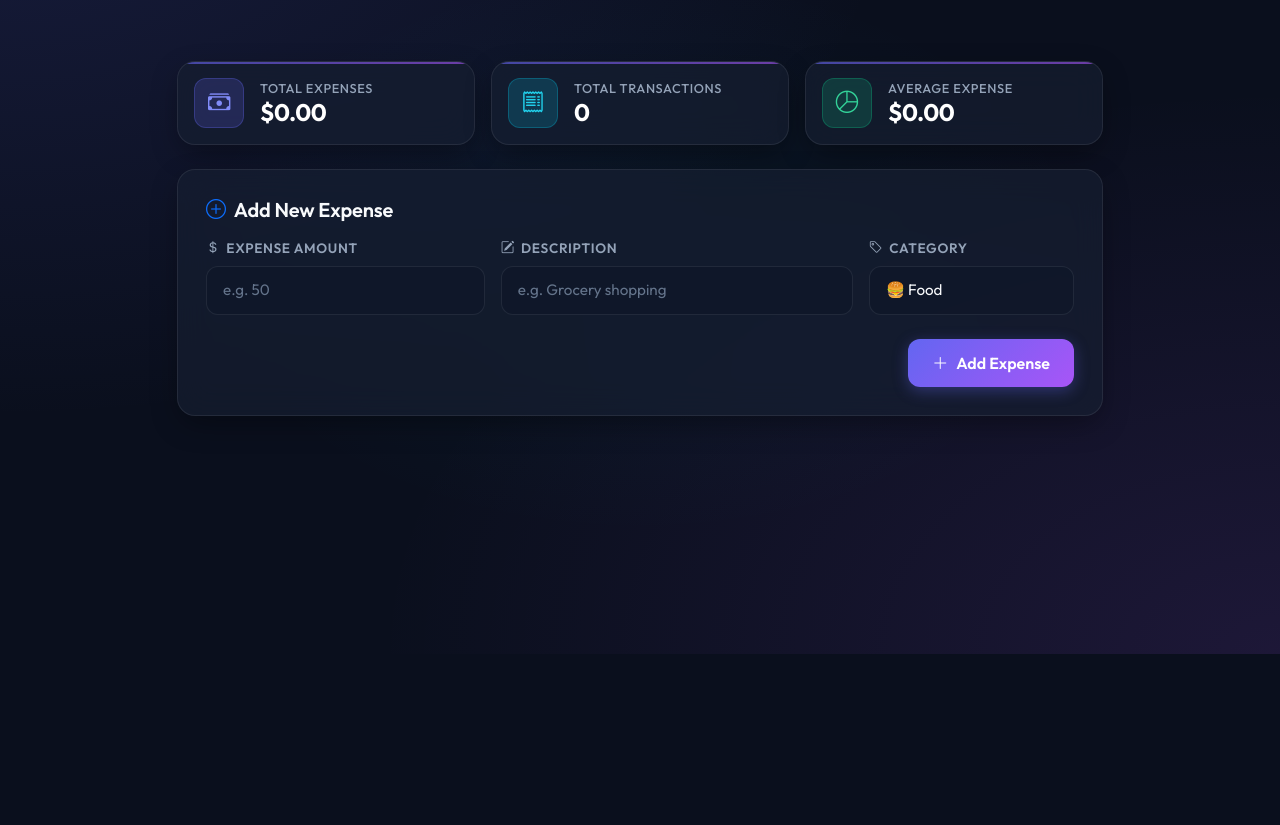
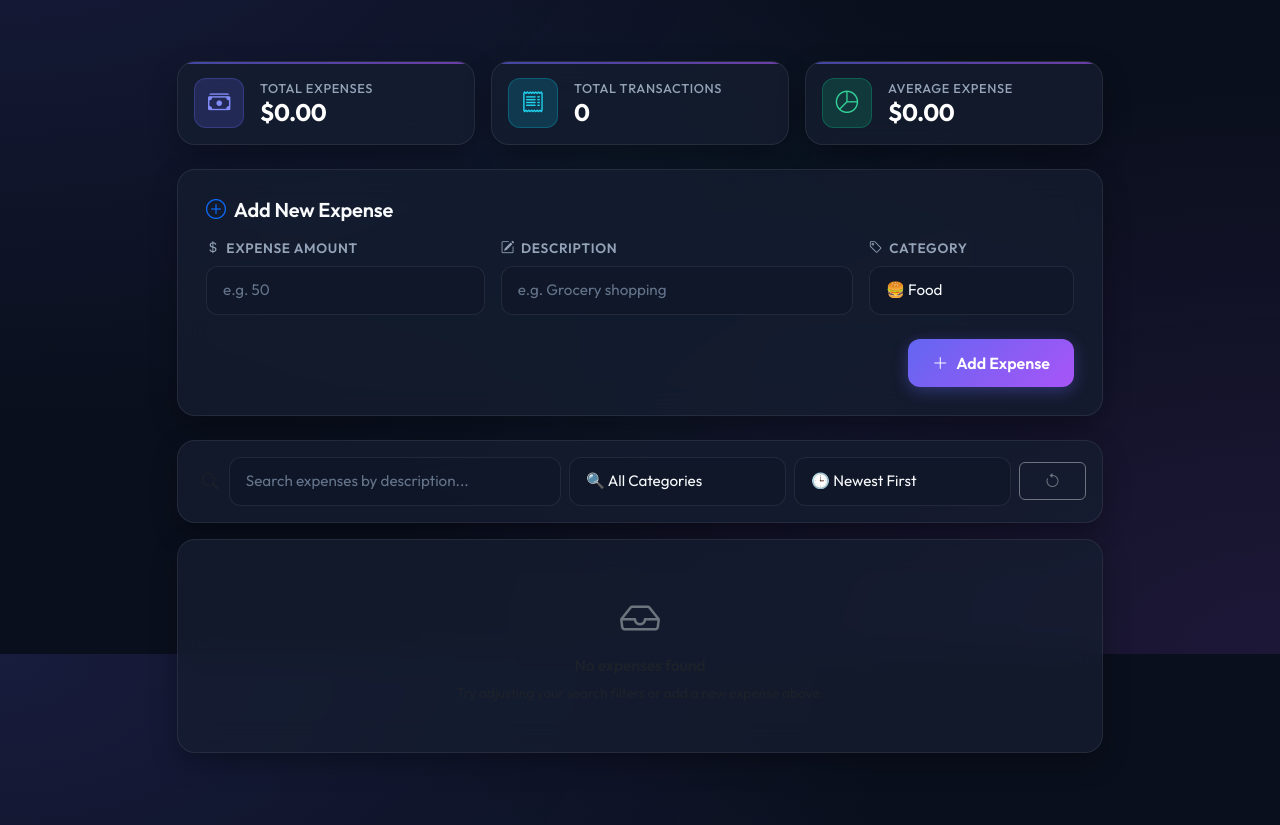
Before and after one commit to aryan8434/expense-tracker, a website: page index.html in a window 1280 px wide. Shown: the part 146-971 px from the top of the page. Before the commit the page ends 800 px from the top, so only its background shows below. Drawn offline with nearby package versions, Linux system fonts and the light colour scheme.

Commit message:
Task and feature implementation 4

```diff
--- a/index.html
+++ b/index.html
@@ -118,6 +118,47 @@
             </div>
         </div>
 
+        <!-- Filter and Search Toolbar -->
+        <div class="row justify-content-center mb-3">
+            <div class="col-lg-10">
+                <div class="glass-panel p-3">
+                    <div class="row g-2 align-items-center">
+                        <div class="col-md-5">
+                            <div class="input-group">
+                                <span class="input-group-text bg-transparent border-0 text-muted ps-2">
+                                    <i class="bi bi-search"></i>
+                                </span>
+                                <input type="text" id="search-input" class="form-control input-custom" placeholder="Search expenses by description..." oninput="handleFilterChange()" />
+                            </div>
+                        </div>
+                        <div class="col-md-3 col-sm-6">
+                            <select id="filter-category" class="form-select input-custom" onchange="handleFilterChange()">
+                                <option value="all">🔍 All Categories</option>
+                                <option value="food">🍔 Food</option>
+                                <option value="transportation">⛽ Fuel</option>
+                                <option value="entertainment">🎬 Entertainment</option>
+                                <option value="utilities">💡 Utilities</option>
+                                <option value="other">📦 Other</option>
+                            </select>
+                        </div>
+                        <div class="col-md-3 col-sm-6">
+                            <select id="sort-by" class="form-select input-custom" onchange="handleFilterChange()">
+                                <option value="date-desc">🕒 Newest First</option>
+                                <option value="date-asc">⏳ Oldest First</option>
+                                <option value="amount-desc">💰 Highest Amount</option>
+                                <option value="amount-asc">📉 Lowest Amount</option>
+                            </select>
+                        </div>
+                        <div class="col-md-1 col-12 text-end">
+                            <button class="btn btn-outline-secondary w-100" id="reset-filter-btn" title="Reset Filters" onclick="resetFilters()">
+                                <i class="bi bi-arrow-counterclockwise"></i>
+                            </button>
+                        </div>
+                    </div>
+                </div>
+            </div>
+        </div>
+
         <!-- Expense List Section -->
         <div class="row justify-content-center">
             <div class="col-lg-10">
--- a/index.js
+++ b/index.js
@@ -1,5 +1,6 @@
 // State management
 let expenses = [];
+const STORAGE_KEY = "sharpener_expenses_v1";
 
 const CATEGORY_CONFIG = {
   food: { label: "Food", icon: "bi-cup-hot-fill" },
@@ -9,6 +10,28 @@ const CATEGORY_CONFIG = {
   other: { label: "Other", icon: "bi-box-seam-fill" }
 };
 
+// LocalStorage helpers
+function loadExpenses() {
+  try {
+    const raw = localStorage.getItem(STORAGE_KEY);
+    if (raw) {
+      expenses = JSON.parse(raw);
+    }
+  } catch (e) {
+    console.error("Failed to load expenses from localStorage", e);
+    expenses = [];
+  }
+}
+
+function saveExpenses() {
+  try {
+    localStorage.setItem(STORAGE_KEY, JSON.stringify(expenses));
+  } catch (e) {
+    console.error("Failed to save expenses to localStorage", e);
+  }
+}
+
+// KPI Dashboard Stats
 function updateStats() {
   const total = expenses.reduce((sum, item) => sum + Number(item.amount), 0);
   const count = expenses.length;
@@ -23,13 +46,75 @@ function updateStats() {
   if (avgEl) avgEl.textContent = `$${avg.toLocaleString(undefined, { minimumFractionDigits: 2, maximumFractionDigits: 2 })}`;
 }
 
+// Filtering and Sorting
+function getFilteredAndSortedExpenses() {
+  const searchInput = document.getElementById("search-input");
+  const filterCategory = document.getElementById("filter-category");
+  const sortBy = document.getElementById("sort-by");
+
+  const query = searchInput ? searchInput.value.toLowerCase().trim() : "";
+  const cat = filterCategory ? filterCategory.value : "all";
+  const sort = sortBy ? sortBy.value : "date-desc";
+
+  let list = expenses.filter((item) => {
+    const matchesSearch = !query || item.description.toLowerCase().includes(query);
+    const matchesCat = cat === "all" || item.category === cat;
+    return matchesSearch && matchesCat;
+  });
+
+  list.sort((a, b) => {
+    switch (sort) {
+      case "date-asc":
+        return Number(a.id) - Number(b.id);
+      case "amount-desc":
+        return Number(b.amount) - Number(a.amount);
+      case "amount-asc":
+        return Number(a.amount) - Number(b.amount);
+      case "date-desc":
+      default:
+        return Number(b.id) - Number(a.id);
+    }
+  });
+
+  return list;
+}
+
+function handleFilterChange() {
+  renderExpenses();
+}
+
+function resetFilters() {
+  const searchInput = document.getElementById("search-input");
+  const filterCategory = document.getElementById("filter-category");
+  const sortBy = document.getElementById("sort-by");
+
+  if (searchInput) searchInput.value = "";
+  if (filterCategory) filterCategory.value = "all";
+  if (sortBy) sortBy.value = "date-desc";
+
+  renderExpenses();
+}
+
+// Render List
 function renderExpenses() {
   const container = document.getElementById("expense-list");
   if (!container) return;
 
   container.innerHTML = "";
+  const itemsToRender = getFilteredAndSortedExpenses();
 
-  expenses.forEach((item) => {
+  if (itemsToRender.length === 0) {
+    container.innerHTML = `
+      <div class="glass-panel text-center p-5 text-muted">
+        <i class="bi bi-inbox fs-1 d-block mb-2 text-secondary"></i>
+        <h6>No expenses found</h6>
+        <p class="small mb-0">Try adjusting your search filters or add a new expense above.</p>
+      </div>
+    `;
+    return;
+  }
+
+  itemsToRender.forEach((item) => {
     const config = CATEGORY_CONFIG[item.category] || CATEGORY_CONFIG.other;
     const card = document.createElement("div");
     card.className = "glass-panel p-3 d-flex align-items-center justify-content-between";
@@ -71,7 +156,15 @@ function handleSubmit(event) {
   };
 
   expenses.unshift(newExpense);
+  saveExpenses();
   renderExpenses();
   updateStats();
   form.reset();
 }
+
+// Initialize on load
+document.addEventListener("DOMContentLoaded", () => {
+  loadExpenses();
+  renderExpenses();
+  updateStats();
+});
```
